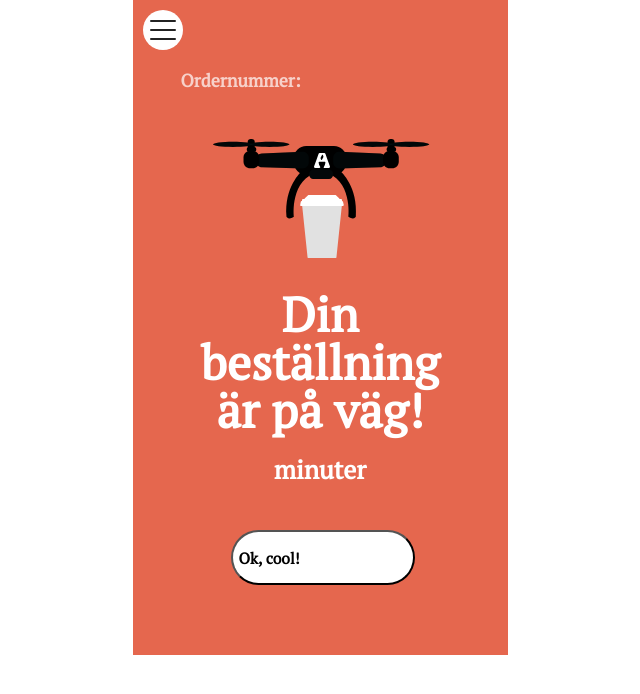
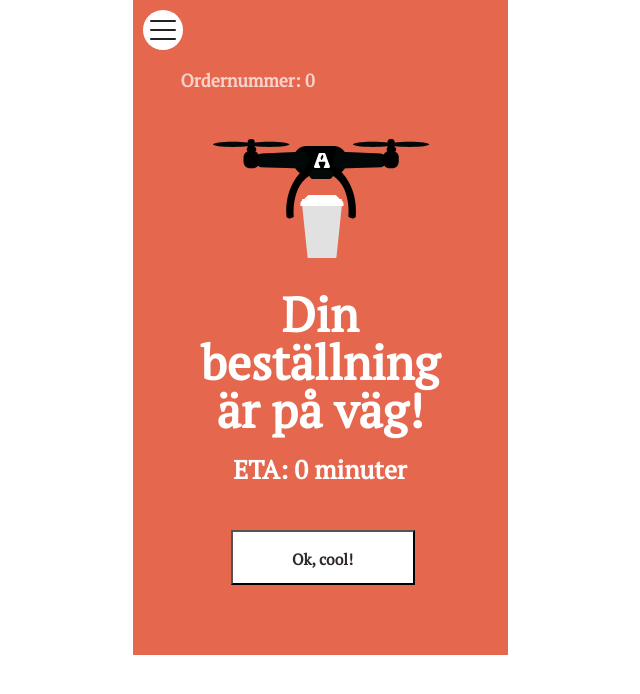
Before and after one commit to Kybbe/fire-turtles, a React (Create React App) app: page /status in a window 1280 px wide. Shown: the top 694 px of the page, without its empty margins (320-960 px from the left). Built offline with nearby package versions, Linux system fonts and the light colour scheme; no server answers.

Commit message:
Updated fetch
Updated fetch with useSelector, dispatch

```diff
--- a/src/App.css
+++ b/src/App.css
@@ -317,11 +317,16 @@ width: 184px;
   height: 55px;
   left: 98px;
   top: 530px;
+
   background: #FFFFFF;
-border-radius: 30px;
-display: flex;
+
+  font-family: 'PT Serif';
+font-style: normal;
+
+
 align-items: center;
 text-align: center;
+color: #2F2926;
 }
 
 .order{
--- a/src/views/Status.js
+++ b/src/views/Status.js
@@ -1,11 +1,17 @@
 import Drone from '../assets/graphics/drone.svg';
-import { useEffect, useState} from 'react';
-
+import { useEffect} from 'react';
+import { useNavigate } from 'react-router-dom';
+import { useSelector, useDispatch } from "react-redux";
+import { setOrderNrAndETA} from '../store/menuActions';
 
 
 function Status() {
-  const [eta, setEta] = useState('')
-  const [orderNr, setOrderNr] = useState('')
+  const navigate = useNavigate();
+  const dispatch = useDispatch();
+  const eta = useSelector(state => state.ETA);
+  const orderNr = useSelector(state => state.orderNr);
+
+
 
   useEffect(() => {
     const url = "https://my-json-server.typicode.com/zocom-christoffer-wallenberg/airbean/order"
@@ -14,8 +20,8 @@ function Status() {
       try {
         const response = await fetch(url);
         const json = await response.json();
-        setEta(json.eta);
-        setOrderNr(json.orderNr)
+        dispatch( setOrderNrAndETA(json) )
+        console.log(setOrderNrAndETA(json));
       } catch (error) {
         console.log("error", error);
       }
@@ -24,10 +30,6 @@ function Status() {
     fetchData();
 
 }, []);
-
-
-
-
 
     return (
         <div className="background-status">
@@ -41,7 +43,7 @@ function Status() {
             <h1>Din beställning är på väg!</h1>
           </div>
           <div className="timer">
-            <h3>{eta} minuter</h3>
+            <h3>ETA: {eta}  minuter</h3>
           </div>
           <button className='button-status'><h3>Ok, cool!</h3></button>
         </div>
```
Lines whose indentation alone changed are shown as unchanged.
